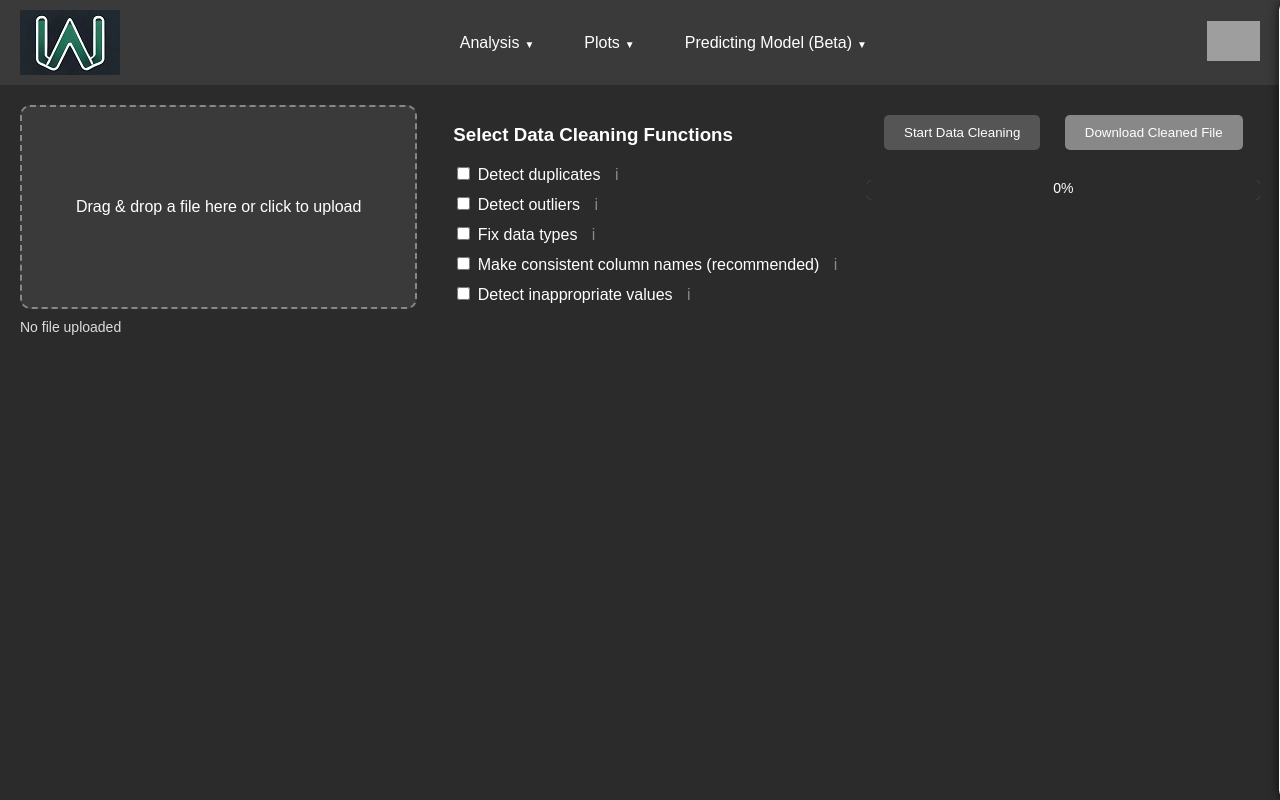
After one commit to SmirnovMaksym/DataWebly, a Flask app: page /data-cleaning in a window 1280 px wide. The commit adds this page. Run offline with Flask 3, Linux system fonts and the light colour scheme; the visitor is signed in with stand-in values (Sample User, id 1); grey boxes are pictures that could not be loaded.

Commit message:
First working data cleaning function

```diff
--- a/web/backend/app.py
+++ b/web/backend/app.py
@@ -1,8 +1,18 @@
-from flask import Flask, request, redirect, url_for, render_template, flash, session
+from flask import Flask, request, redirect, url_for, render_template, flash, session, jsonify, send_from_directory
 from flask_sqlalchemy import SQLAlchemy
 from werkzeug.security import generate_password_hash, check_password_hash
+from werkzeug.utils import secure_filename
+import os
+import sys
+import pandas as pd
+
+# Добавляем корневую директорию проекта в sys.path
+sys.path.append(os.path.dirname(os.path.abspath(__file__)))
+
+from data_cleaning import clean_data
 
 app = Flask(__name__)
+app.config['UPLOAD_FOLDER'] = 'uploads'
 app.config['SECRET_KEY'] = 'your-secret-key'
 
 # Настройки для подключения к базе данных MySQL
@@ -37,7 +47,6 @@ def login():
         user = User.query.filter_by(email=email).first()
 
         if user and check_password_hash(user.password, password):
-            # Сохранение имени пользователя в сессии после успешного логина
             session['user_id'] = user.id
             session['user_name'] = user.name
             return redirect(url_for('dashboard'))
@@ -58,7 +67,6 @@ def logout():
 # Страница пользователя после успешного входа
 @app.route('/dashboard')
 def dashboard():
-    # Проверка, есть ли пользователь в сессии
     if 'user_name' in session:
         user_name = session['user_name']
         return render_template('dashboard.html', user_name=user_name)
@@ -78,18 +86,15 @@ def register():
         password = request.form['password']
         confirm_password = request.form['confirm_password']
 
-        # Проверка на совпадение паролей
         if password != confirm_password:
             password_error = 'Passwords do not match.'
             return render_template('index.html', email_error=email_error, password_error=password_error, name=name, email=email, show_register=True)
 
-        # Проверка на существование email
         user = User.query.filter_by(email=email).first()
         if user:
             email_error = 'Email already exists.'
             return render_template('index.html', email_error=email_error, password_error=password_error, name=name, email=email, show_register=True)
 
-        # Хэширование пароля и создание нового пользователя
         hashed_password = generate_password_hash(password, method='pbkdf2:sha256')
         new_user = User(name=name, email=email, password=hashed_password)
         db.session.add(new_user)
@@ -100,5 +105,46 @@ def register():
 
     return render_template('index.html', email_error=email_error, password_error=password_error, name=name, email=email)
 
+@app.route('/data-cleaning')
+def data_cleaning():
+    if 'user_name' in session:
+        user_name = session['user_name']
+        return render_template('data_cleaning.html', user_name=user_name)
+    return redirect(url_for('login'))
+
+@app.route('/process-data', methods=['POST'])
+def process_data():
+    if 'file' not in request.files:
+        return jsonify({'error': 'No file part'})
+
+    file = request.files['file']
+
+    if file.filename == '':
+        return jsonify({'error': 'No selected file'})
+
+    filename = secure_filename(file.filename)
+    file_path = os.path.join(app.config['UPLOAD_FOLDER'], filename)
+
+    if not os.path.exists(app.config['UPLOAD_FOLDER']):
+        os.makedirs(app.config['UPLOAD_FOLDER'])
+
+    file.save(file_path)
+
+    # Получаем список выбранных функций
+    operations = request.form.getlist('cleaningFunction')
+
+    # Очищаем данные и сохраняем в папке "Prepared Data"
+    cleaned_file_path = clean_data(file_path, operations)
+
+    # Возвращаем только имя файла
+    cleaned_filename = os.path.basename(cleaned_file_path)
+    return jsonify({'status': 'success', 'cleaned_file_path': cleaned_filename})
+
+# Маршрут для скачивания очищенного файла
+@app.route('/download-cleaned-file/<filename>', methods=['GET'])
+def download_cleaned_file(filename):
+    return send_from_directory('Prepared Data', filename, as_attachment=True)
+
+
 if __name__ == '__main__':
     app.run(debug=True)
--- /dev/null
+++ b/web/backend/static/scripts/data_cleaning.js
@@ -0,0 +1,91 @@
+const startProcessButton = document.getElementById('startProcess');
+const downloadFileButton = document.getElementById('downloadFile');
+const fileInput = document.getElementById('fileInput');
+const progressBar = document.getElementById('progressFill');
+const progressText = document.getElementById('progressText');
+const cleaningForm = document.getElementById('cleaningForm');
+const fileNameDisplay = document.getElementById('fileNameDisplay');
+
+
+startProcessButton.addEventListener('click', () => {
+    const formData = new FormData();
+    const file = fileInput.files[0];
+
+    if (!file) {
+        alert("Please upload a file.");
+        return;
+    }
+
+    formData.append('file', file);
+
+    const selectedFunctions = document.querySelectorAll('input[name="cleaningFunction"]:checked');
+    selectedFunctions.forEach((checkbox) => {
+        formData.append('cleaningFunction', checkbox.value);
+    });
+
+    fetch('/process-data', {
+        method: 'POST',
+        body: formData,
+    })
+    .then(response => response.json())
+    .then(data => {
+        if (data.status === 'success') {
+            // alert('Data cleaning process completed successfully!');
+            downloadFileButton.classList.remove('disabled');
+            downloadFileButton.disabled = false;
+
+            // Используем только имя файла
+            const cleanedFileName = data.cleaned_file_path;
+            downloadFileButton.addEventListener('click', () => {
+                window.location.href = `/download-cleaned-file/${encodeURIComponent(cleanedFileName)}`;
+            });
+
+            updateProgressBar(100); // Прогресс 100%
+        } else {
+            alert('An error occurred during data cleaning.');
+        }
+    });
+});
+
+
+function updateProgressBar(percentage) {
+    progressBar.style.width = `${percentage}%`;
+    progressText.innerText = `${percentage}%`;
+}
+
+// Открытие проводника файлов по клику на область
+fileDropArea.addEventListener('click', () => {
+    fileInput.click();
+});
+
+// Обработка событий drag & drop
+fileDropArea.addEventListener('dragover', (event) => {
+    event.preventDefault();
+    fileDropArea.classList.add('dragging');
+});
+
+fileDropArea.addEventListener('dragleave', () => {
+    fileDropArea.classList.remove('dragging');
+});
+
+fileDropArea.addEventListener('drop', (event) => {
+    event.preventDefault();
+    fileDropArea.classList.remove('dragging');
+
+    const file = event.dataTransfer.files[0];
+    fileInput.files = event.dataTransfer.files;
+
+    // Обновляем отображение имени файла
+    fileNameDisplay.textContent = file.name;
+});
+
+// Обработка выбора файла через проводник
+fileInput.addEventListener('change', (event) => {
+    const file = event.target.files[0];
+    if (file) {
+        // Обновляем отображение имени файла
+        fileNameDisplay.textContent = file.name;
+    } else {
+        fileNameDisplay.textContent = 'No file uploaded';
+    }
+});
--- a/web/backend/static/styles/style-main-page.css
+++ b/web/backend/static/styles/style-main-page.css
@@ -169,3 +169,155 @@ body {
 .close-btn:hover {
     color: #ccc;
 }
+
+
+/* Основной контейнер для секции Data Cleaning */
+.data-cleaning-section {
+    display: flex;
+    justify-content: space-around;
+    padding: 20px;
+}
+
+.data-cleaning-container {
+    display: flex;
+    justify-content: space-between;
+    width: 100%;
+}
+
+/* Зона загрузки файлов */
+.file-upload {
+    flex: 1;
+    margin-right: 20px;
+}
+
+.file-drop-area {
+    width: 100%;
+    height: 200px;
+    border: 2px dashed #888;
+    border-radius: 10px;
+    display: flex;
+    justify-content: center;
+    align-items: center;
+    background-color: #3a3a3a;
+    cursor: pointer;
+    transition: background-color 0.3s;
+}
+
+.file-drop-area:hover {
+    background-color: #4a4a4a;
+}
+
+.file-message {
+    color: white;
+    font-size: 16px;
+}
+
+/* Опции для очистки данных */
+.data-cleaning-options {
+    flex: 1;
+    padding: 0 20px;
+    color: white;
+}
+
+.data-cleaning-options ul {
+    list-style-type: none;
+    padding: 0;
+}
+
+.data-cleaning-options ul li {
+    margin: 10px 0;
+    font-size: 16px;
+}
+
+.info-icon {
+    margin-left: 10px;
+    color: #888;
+    cursor: pointer;
+    position: relative;
+}
+
+.info-icon:hover::after {
+    content: attr(data-tooltip);
+    position: absolute;
+    background-color: #3a3a3a;
+    color: white;
+    padding: 5px;
+    border-radius: 5px;
+    top: -5px;
+    left: 20px;
+    width: 200px;
+    font-size: 12px;
+}
+
+/* Правая часть: кнопки и прогресс-бар */
+.actions {
+    flex: 1;
+    text-align: center;
+}
+
+.action-button {
+    margin: 10px;
+    padding: 10px 20px;
+    border: none;
+    border-radius: 5px;
+    background-color: #555;
+    color: white;
+    cursor: pointer;
+    transition: background-color 0.3s;
+}
+
+.action-button.disabled {
+    background-color: #888;
+    cursor: not-allowed;
+}
+
+.action-button:not(.disabled):hover {
+    background-color: #777;
+}
+
+/* Прогресс-бар */
+.progress-bar-container {
+    margin-top: 20px;
+    width: 100%;
+    background-color: #888;
+    border-radius: 5px;
+    height: 20px;
+    position: relative;
+}
+
+.progress-bar {
+    width: 100%;
+    height: 100%;
+    background-color: #2b2b2b;
+    border-radius: 5px;
+    position: relative;
+}
+
+.progress-bar-fill {
+    height: 100%;
+    width: 0;
+    background-color: #5cb85c;
+    border-radius: 5px;
+    transition: width 0.4s ease;
+}
+
+#progressText {
+    position: absolute;
+    top: 0;
+    left: 50%;
+    transform: translateX(-50%);
+    color: white;
+    font-size: 14px;
+}
+
+
+.file-drop-area.dragging {
+    background-color: #4a4a4a; /* Меняется цвет при перетаскивании */
+    border-color: #fff; /* Изменяем цвет границы */
+}
+
+.file-name {
+    margin-top: 10px;
+    font-size: 14px;
+    color: #ddd;
+}
--- a/web/backend/templates/base.html
+++ b/web/backend/templates/base.html
@@ -0,0 +1,76 @@
+<!DOCTYPE html>
+<html lang="en">
+<head>
+    <meta charset="UTF-8">
+    <meta name="viewport" content="width=device-width, initial-scale=1.0">
+    <title>{% block title %}WebAnalyst{% endblock %}</title>
+    <link rel="stylesheet" href="{{ url_for('static', filename='styles/style-main-page.css') }}">
+    <link rel="icon" href="{{ url_for('static', filename='images/favicon.ico') }}" type="image/x-icon">
+</head>
+<body>
+
+    <header class="navbar">
+        <div class="navbar-logo">
+            <img src="{{ url_for('static', filename='images/logo-letter.jpg') }}" alt="Logo">
+        </div>
+        <nav class="navbar-sections">
+            <div class="navbar-section">
+                <a href="#">Analysis</a>
+                <div class="dropdown">
+                    <ul>
+                        <li><a href="/data-cleaning">Data Cleaning</a></li>
+                        <li><a href="#">Get insights</a></li>
+                    </ul>
+                </div>
+            </div>
+            <div class="navbar-section">
+                <a href="#">Plots</a>
+                <div class="dropdown">
+                    <ul>
+                        <li><a href="#">Simple plots</a></li>
+                        <li><a href="#">Dashboards</a></li>
+                    </ul>
+                </div>
+            </div>
+            <div class="navbar-section">
+                <a href="#">Predicting Model (Beta)</a>
+                <div class="dropdown">
+                    <ul>
+                        <li><a href="#">Bayes model</a></li>
+                        <li><a href="#">Linear regression</a></li>
+                        <li><a href="#">Logistic regression</a></li>
+                    </ul>
+                </div>
+            </div>
+        </nav>
+        <div class="navbar-profile">
+            <div class="profile-icon" onclick="toggleProfileMenu()">
+                <img src="{{ url_for('static', filename='images/profile-icon.png') }}" alt="Profile">
+            </div>
+
+            <div class="profile-menu" id="profileMenu">
+                <span class="close-btn" onclick="toggleProfileMenu()">×</span>
+                <div class="profile-header">
+                    <img src="{{ url_for('static', filename='images/profile-pic.jpg') }}" alt="Profile Picture" class="profile-picture">
+                    <span class="profile-name">{{ user_name }}</span>
+                </div>
+                <hr class="profile-divider">
+                <ul>
+                    <li><a href="/profile">Your Profile</a></li>
+                    <li><a href="/history">History</a></li>
+                    <li><a href="/projects">Your Projects</a></li>
+                    <li><a href="/logout">Sign Out</a></li>
+                </ul>
+            </div>
+        </div>
+    </header>
+
+    <main>
+        {% block content %}
+        <!-- Контент будет заменяться на каждой странице -->
+        {% endblock %}
+    </main>
+
+    <script src="{{ url_for('static', filename='scripts/scripts.js') }}"></script>
+</body>
+</html>
--- /dev/null
+++ b/web/backend/templates/data_cleaning.html
@@ -0,0 +1,68 @@
+{% extends "base.html" %}
+
+{% block title %}Data Cleaning - WebAnalyst{% endblock %}
+
+{% block content %}
+<section class="data-cleaning-section">
+    <div class="data-cleaning-container">
+        <!-- Левая часть: Зона загрузки файлов -->
+        <div class="file-upload">
+            <div class="file-drop-area" id="fileDropArea">
+                <span class="file-message">Drag & drop a file here or click to upload</span>
+                <input type="file" id="fileInput" name="file" accept=".xlsx,.csv" hidden>
+            </div>
+            <!-- Элемент для отображения названия загруженного файла -->
+            <p id="fileNameDisplay" class="file-name">No file uploaded</p>
+        </div>
+
+        <!-- Центральная часть: Функции очистки данных с чекбоксами -->
+        <div class="data-cleaning-options">
+            <h3>Select Data Cleaning Functions</h3>
+            <form id="cleaningForm" enctype="multipart/form-data">
+                <ul>
+                    <li>
+                        <input type="checkbox" id="detectDuplicates" name="cleaningFunction" value="detect_duplicates">
+                        <label for="detectDuplicates">Detect duplicates</label>
+                        <span class="info-icon" data-tooltip="This function identifies and marks duplicate rows in the dataset.">i</span>
+                    </li>
+                    <li>
+                        <input type="checkbox" id="detectOutliers" name="cleaningFunction" value="detect_outliers">
+                        <label for="detectOutliers">Detect outliers</label>
+                        <span class="info-icon" data-tooltip="This function finds extreme values that may indicate errors in the data.">i</span>
+                    </li>
+                    <li>
+                        <input type="checkbox" id="fixDataTypes" name="cleaningFunction" value="fix_data_types">
+                        <label for="fixDataTypes">Fix data types</label>
+                        <span class="info-icon" data-tooltip="Ensures that data columns have the correct types (e.g., numbers, dates, text).">i</span>
+                    </li>
+                    <li>
+                        <input type="checkbox" id="makeConsistentNames" name="cleaningFunction" value="make_consistent_column_names">
+                        <label for="makeConsistentNames">Make consistent column names (recommended)</label>
+                        <span class="info-icon" data-tooltip="Standardizes column names for consistency (e.g., lowercase, no spaces).">i</span>
+                    </li>
+                    <li>
+                        <input type="checkbox" id="detectInappropriateValues" name="cleaningFunction" value="detect_inappropriate_values">
+                        <label for="detectInappropriateValues">Detect inappropriate values</label>
+                        <span class="info-icon" data-tooltip="Finds values that are invalid or unexpected based on the context.">i</span>
+                    </li>
+                </ul>
+            </form>
+        </div>
+
+        <!-- Правая часть: Кнопки и progress bar -->
+        <div class="actions">
+            <button id="startProcess" class="action-button">Start Data Cleaning</button>
+            <button id="downloadFile" class="action-button disabled" disabled>Download Cleaned File</button>
+
+            <div class="progress-bar-container">
+                <div class="progress-bar" id="progressBar">
+                    <div class="progress-bar-fill" id="progressFill"></div>
+                </div>
+                <span id="progressText">0%</span>
+            </div>
+        </div>
+    </div>
+</section>
+
+<script src="{{ url_for('static', filename='scripts/data_cleaning.js') }}"></script>
+{% endblock %}
```
Also changed, not shown: web/backend/data_cleaning.py (added, +49 -0 lines), web/backend/templates/dashboard.html (+8 -85 lines), web/backend/__init__.py (added).
